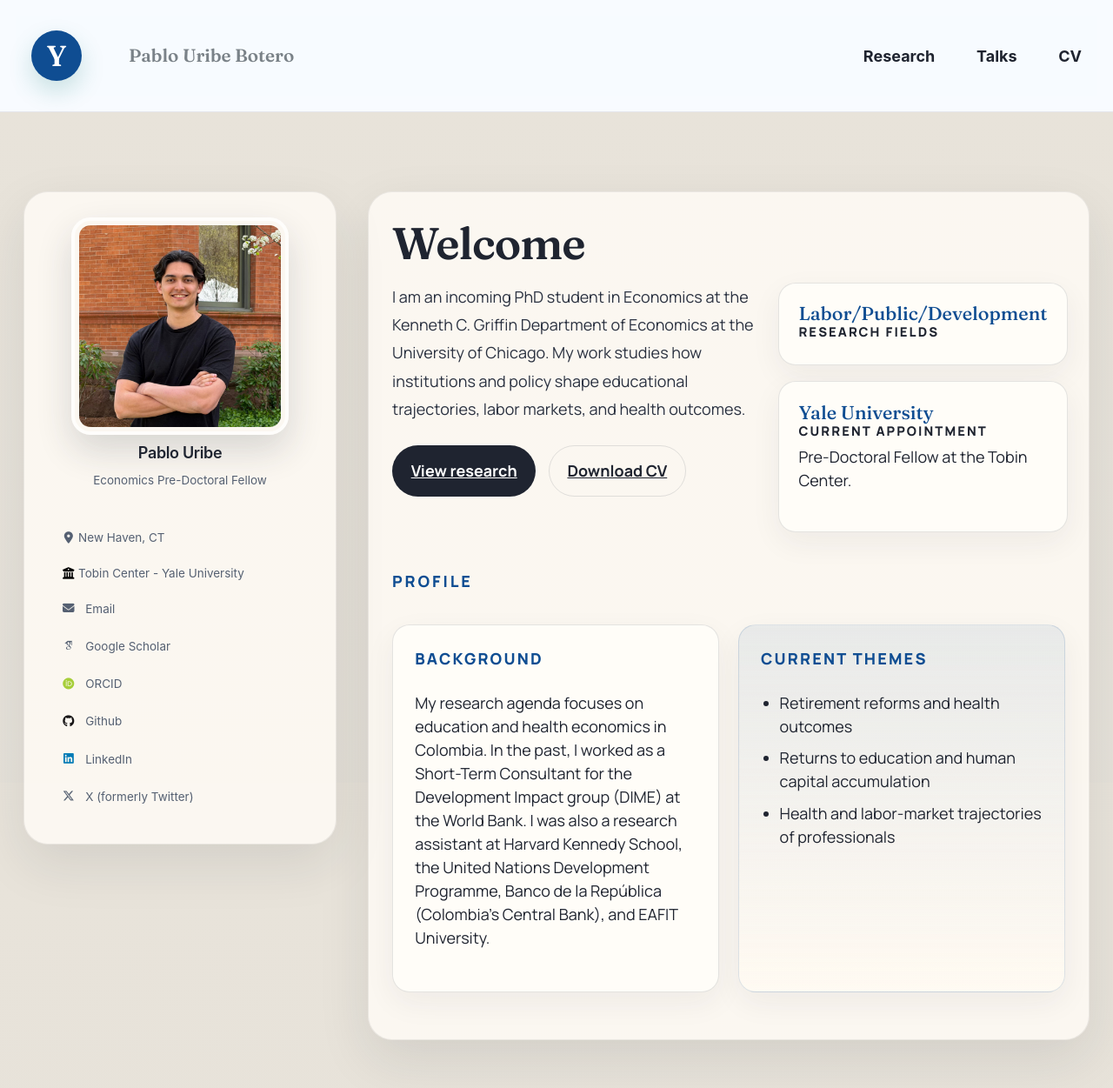
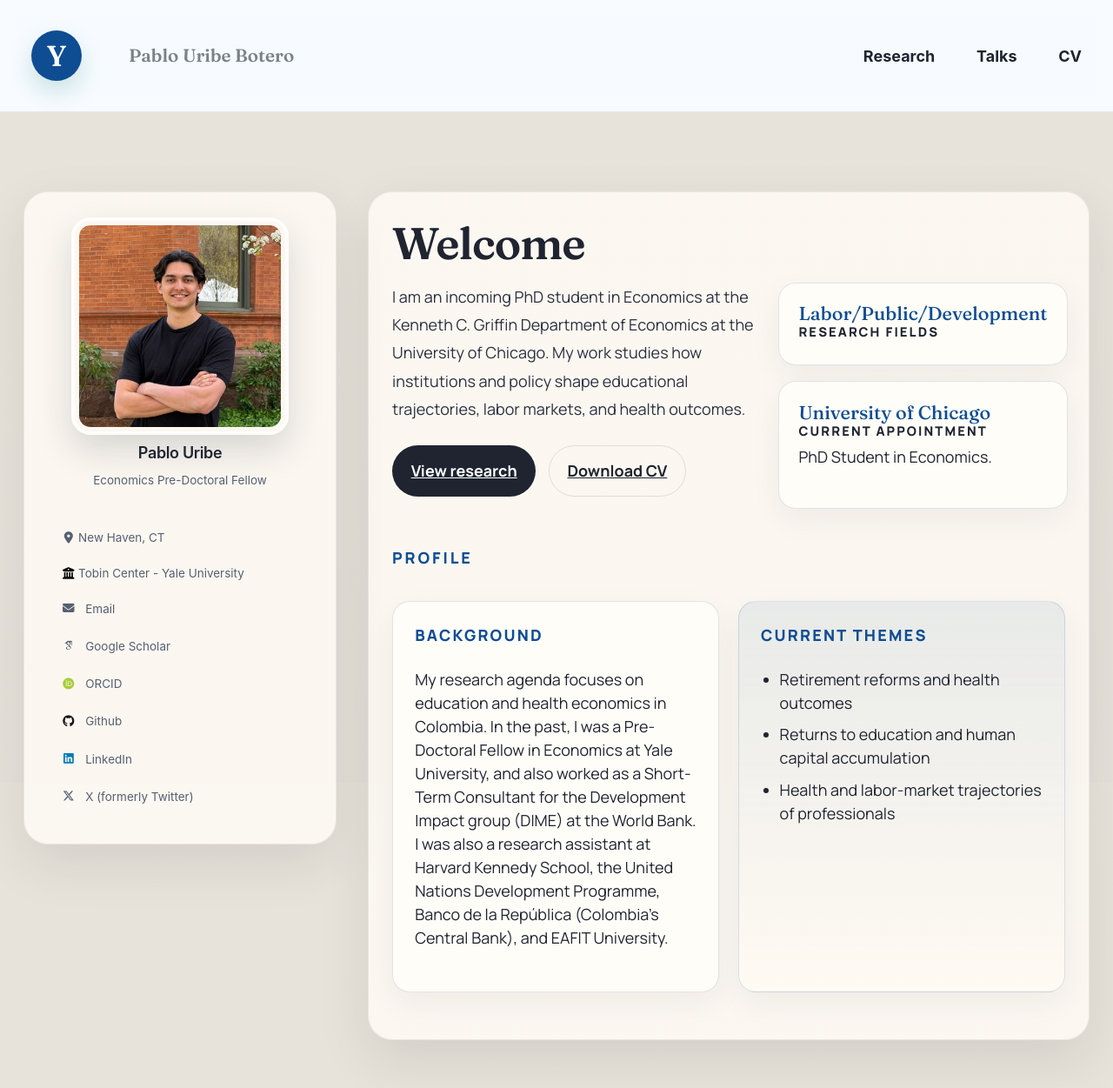
Before and after one commit to PabloUribeB/PabloUribeB.github.io, a Jekyll site: the page built from _pages/about.md, in a window 1280 px wide and 1394 px high. Shown: the top 1251 px of the window at 87% size. Built offline with Jekyll 4.4.1, drawn with Linux system fonts in a browser that asks for light colours; some web fonts are replaced.

Commit message:
Update about.md

```diff
--- a/_pages/about.md
+++ b/_pages/about.md
@@ -23,9 +23,9 @@ redirect_from:
       <span class="metric-card__label">Research fields</span>
     </div>
     <div class="metric-card">
-      <span class="metric-card__value">Yale University</span>
+      <span class="metric-card__value">University of Chicago</span>
       <span class="metric-card__label">Current appointment</span>
-      <p>Pre-Doctoral Fellow at the Tobin Center.</p>
+      <p>PhD Student in Economics.</p>
     </div>
   </div>
 </section>
@@ -38,7 +38,7 @@ redirect_from:
     <div class="editorial-card">
     <p class="editorial-card__label">Background</p>
       <p>
-        My research agenda focuses on education and health economics in Colombia. In the past, I worked as a Short-Term Consultant for the Development Impact group (DIME) at the World Bank. I was also a research assistant at Harvard Kennedy School, the United Nations Development Programme, Banco de la República (Colombia's Central Bank), and EAFIT University.
+        My research agenda focuses on education and health economics in Colombia. In the past, I was a Pre-Doctoral Fellow in Economics at Yale University, and also worked as a Short-Term Consultant for the Development Impact group (DIME) at the World Bank. I was also a research assistant at Harvard Kennedy School, the United Nations Development Programme, Banco de la República (Colombia's Central Bank), and EAFIT University.
       </p>
     </div>
     <div class="editorial-card editorial-card--accent">
```
